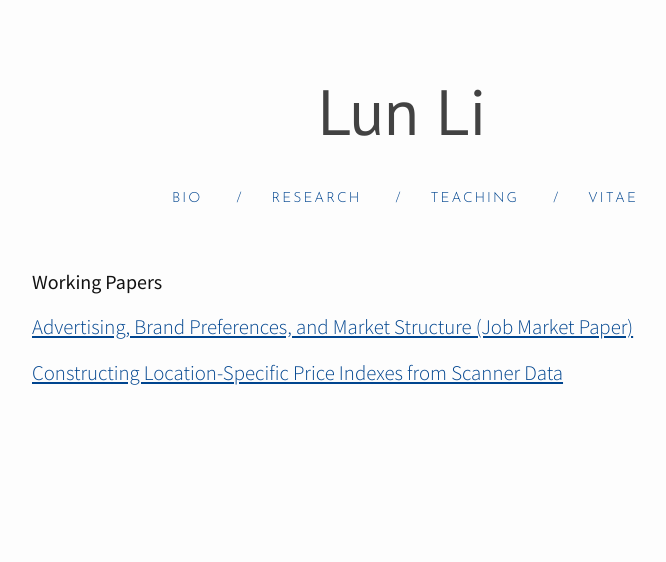
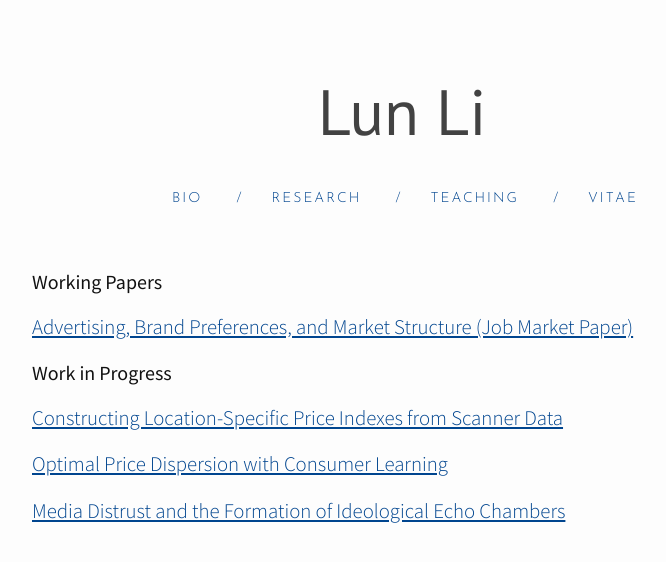
Before and after one commit to lunli-econ/lunli-econ.github.io, a Jekyll site: the page built from 1research.md, in a window 1280 px wide. Shown: the top 562 px of the page, without its empty margins (238-904 px from the left). Built offline with Jekyll 4.4.1, drawn with Linux system fonts in a browser that asks for light colours; nearby versions of some CDN libraries.

Commit message:
Update photo and other stuff

```diff
--- a/1research.md
+++ b/1research.md
@@ -7,4 +7,10 @@ permalink: /Research/
 
 <a href="/assets/docs/JMP_Li.pdf"><u>Advertising, Brand Preferences, and Market Structure (Job Market Paper)</u></a>
 
-<a href="/assets/docs/price_index_LI.pdf"><u>Constructing Location-Specific Price Indexes from Scanner Data</u></a>
+
+#### Work in Progress
+<a><u>Constructing Location-Specific Price Indexes from Scanner Data</u></a>
+
+<a><u>Optimal Price Dispersion with Consumer Learning</u></a>
+
+<a><u>Media Distrust and the Formation of Ideological Echo Chambers</u></a>
--- a/index.html
+++ b/index.html
@@ -7,10 +7,12 @@ layout: page
     <h1 id="home"></h1>
 
   <p><u></u></p>
-  <figure class = "image-left"><img  src="/assets/images/jobmarket_4.jpg" alt="bio image">
+  <figure class = "image-left"><img  src="/assets/images/Life_1.jpg" alt="bio image">
     <div class="post-content">
       <p>I'm an assistant professor at Peking University, School of Economics.
         I received my PhD from University of Chicago in 2021.
+        Broadly speaking, my research focuses on the role of imperfect information on consumer behavior, firm dynamics, and other aggregate outcomes.
+        I'm currently interested in topics such as inflation and price dispersion, media and advertising, and the digital economy.
 <p> Email: <a href="mailto:lunl@pku.edu.cn">lunl@pku.edu.cn</a></p>
     </div>
 
```
Also changed, not shown: 2teaching.md (+2 -0 lines), assets/images/life_1.jpg (added), 5 other files.
